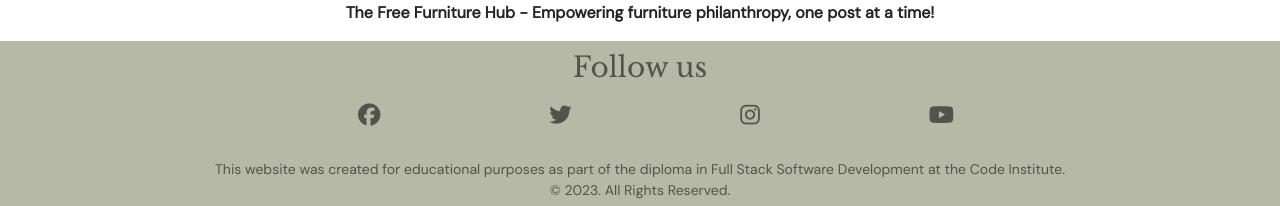
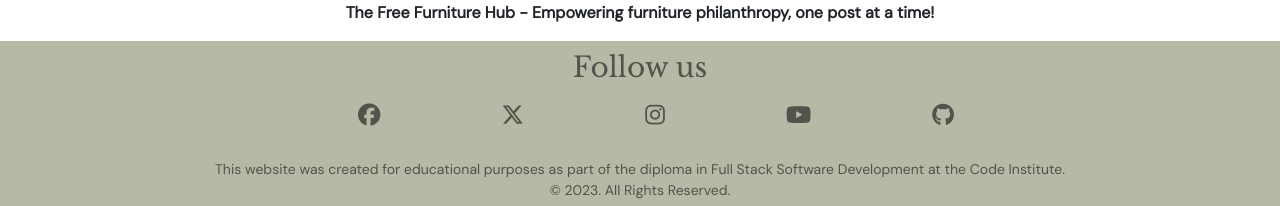
Before and after one commit to Louibens/PP4_FreeFurnitureHub, a Django app: page /furniture/add/ in a window 1280 px wide. Shown: the part 1256-1462 px from the top of the page. Run offline with Django 3.2, Linux system fonts and the light colour scheme; the visitor is signed in with stand-in values (Sample User, id 1); data that the repository does not hold is empty; some libraries are stand-ins or nearby versions.

Commit message:
Update twitter logo and add github icon and amend box shadow to full card on offers page

```diff
--- a/static/css/base.css
+++ b/static/css/base.css
@@ -133,6 +133,7 @@ img.logo {
 .card {
     height: 90%;
     margin-top: 1rem;
+    box-shadow: var(--small-box-shadow);
 }
 
 .furniture {
@@ -198,10 +199,6 @@ a.img-container:hover {
 
 .card-text {
     margin-bottom: 0.2rem;
-}
-
-.card-img-top {
-    box-shadow: var(--small-box-shadow);
 }
 
 .centered {
--- a/templates/includes/footer.html
+++ b/templates/includes/footer.html
@@ -12,7 +12,7 @@
             </li>
             <li>
                 <a href="https://twitter.com" target="_blank" rel="noopener"
-                    aria-label="Visit our Twitter page (opens in a new tab)"><i class="fa-brands fa-twitter"></i></a>
+                    aria-label="Visit our X-Twitter page (opens in a new tab)"><i class="fa-brands fa-x-twitter"></i></a>
             </li>
             <li>
                 <a href="https://instagram.com" target="_blank" rel="noopener"
@@ -21,6 +21,10 @@
             <li>
                 <a href="https://youtube.com" target="_blank" rel="noopener"
                     aria-label="Visit our Youtube page (opens in a new tab)"><i class="fa-brands fa-youtube"></i></a>
+            </li>
+            <li>
+                <a href="https://github.com/Louibens" target="_blank" rel="noopener"
+                    aria-label="Visit our Github page (opens in a new tab)"><i class="fa-brands fa-github"></i></a>
             </li>
         </ul>
     </div>
```
